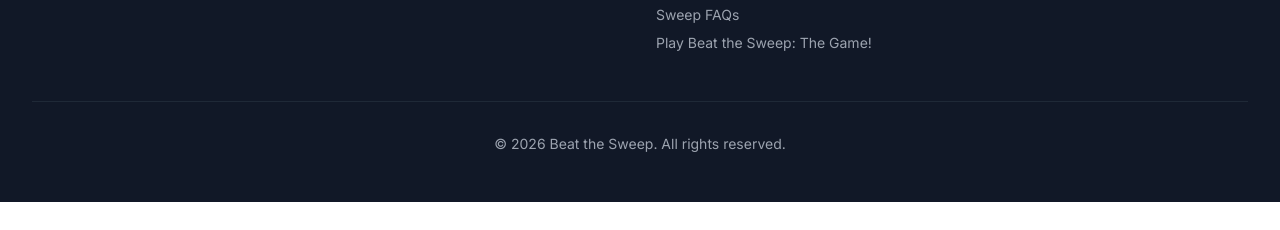
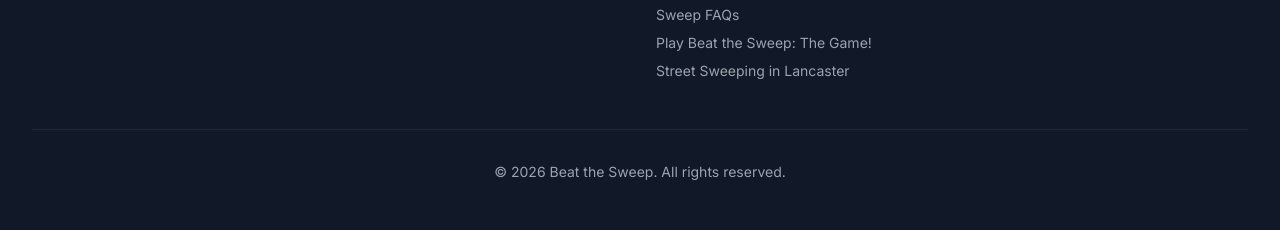
Before and after one commit to wondercity99/beat-the-sweep-website, a website: page game.html in a window 1280 px wide. Shown: the part 1091-1321 px from the top of the page. Before the commit the page ends 1293 px from the top, so only its background shows below. Drawn offline with nearby package versions, Linux system fonts and the light colour scheme; files that its build step writes are made by us from their sources.

Commit message:
Restore Lancaster footer link on all pages
Co-Authored-By: Claude Opus 4.7 (1M context) <noreply@anthropic.com>

```diff
--- a/game.html
+++ b/game.html
@@ -1305,6 +1305,7 @@
             <li><a href="/#contact" class="hover:text-white transition-colors">Contact</a></li>
             <li><a href="/sweep-faqs" class="hover:text-white transition-colors">Sweep FAQs</a></li>
             <li><a href="/game" class="hover:text-white transition-colors">Play Beat the Sweep: The Game!</a></li>
+            <li><a href="/lancaster" class="hover:text-white transition-colors">Street Sweeping in Lancaster</a></li>
           </ul>
         </div>
 
--- a/index.html
+++ b/index.html
@@ -290,6 +290,7 @@
             <li><a href="#contact" class="hover:text-white transition-colors">Contact</a></li>
             <li><a href="/sweep-faqs" class="hover:text-white transition-colors">Sweep FAQs</a></li>
             <li><a href="/game" class="hover:text-white transition-colors">Play Beat the Sweep: The Game!</a></li>
+            <li><a href="/lancaster" class="hover:text-white transition-colors">Street Sweeping in Lancaster</a></li>
           </ul>
         </div>
 
--- a/lancaster.html
+++ b/lancaster.html
@@ -172,6 +172,7 @@
             <li><a href="/#contact" class="hover:text-white transition-colors">Contact</a></li>
             <li><a href="/sweep-faqs" class="hover:text-white transition-colors">Sweep FAQs</a></li>
             <li><a href="/game" class="hover:text-white transition-colors">Play Beat the Sweep: The Game!</a></li>
+            <li><a href="/lancaster" class="hover:text-white transition-colors">Street Sweeping in Lancaster</a></li>
           </ul>
         </div>
 
--- a/nyc.html
+++ b/nyc.html
@@ -104,6 +104,7 @@
             <li><a href="/#contact" class="hover:text-white transition-colors">Contact</a></li>
             <li><a href="/sweep-faqs" class="hover:text-white transition-colors">Sweep FAQs</a></li>
             <li><a href="/game" class="hover:text-white transition-colors">Play Beat the Sweep: The Game!</a></li>
+            <li><a href="/lancaster" class="hover:text-white transition-colors">Street Sweeping in Lancaster</a></li>
           </ul>
         </div>
 
--- a/sweep-faqs.html
+++ b/sweep-faqs.html
@@ -149,6 +149,7 @@
             <li><a href="/#contact" class="hover:text-white transition-colors">Contact</a></li>
             <li><a href="/sweep-faqs" class="hover:text-white transition-colors">Sweep FAQs</a></li>
             <li><a href="/game" class="hover:text-white transition-colors">Play Beat the Sweep: The Game!</a></li>
+            <li><a href="/lancaster" class="hover:text-white transition-colors">Street Sweeping in Lancaster</a></li>
           </ul>
         </div>
 
```
